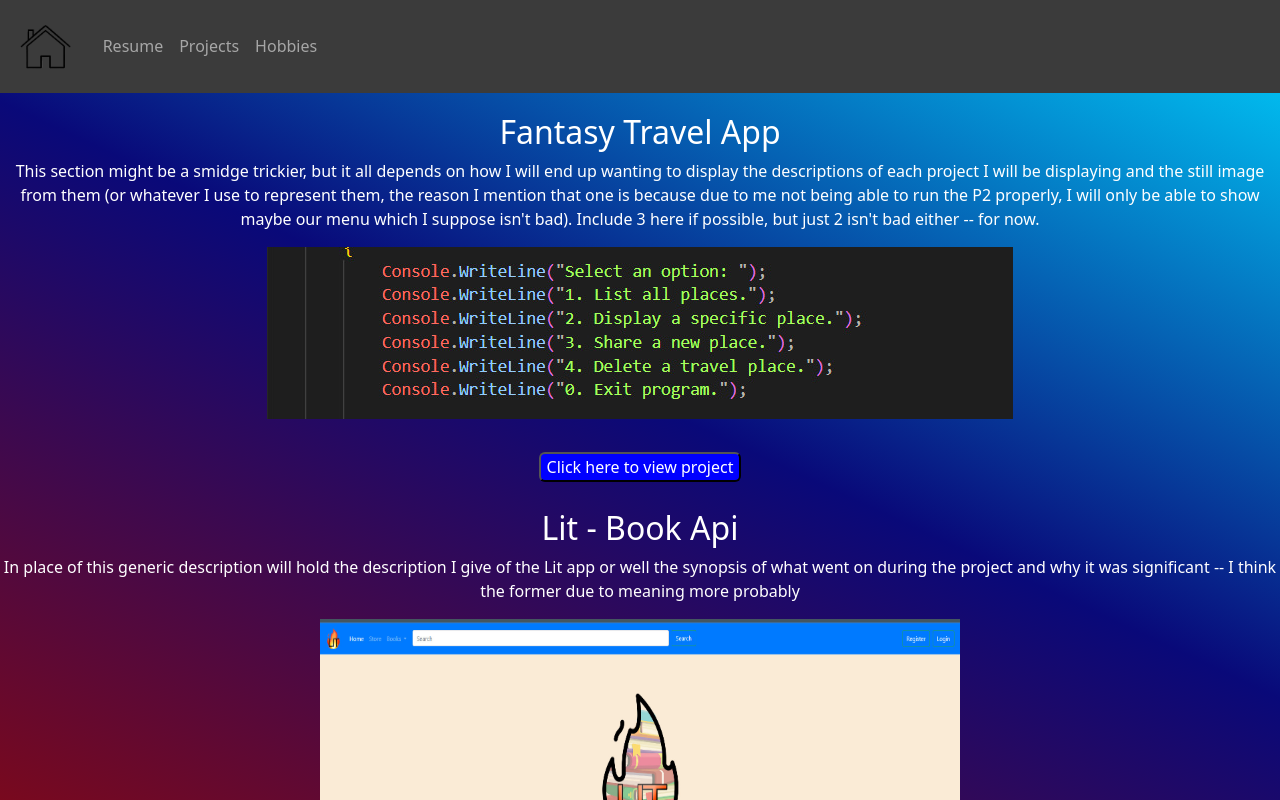
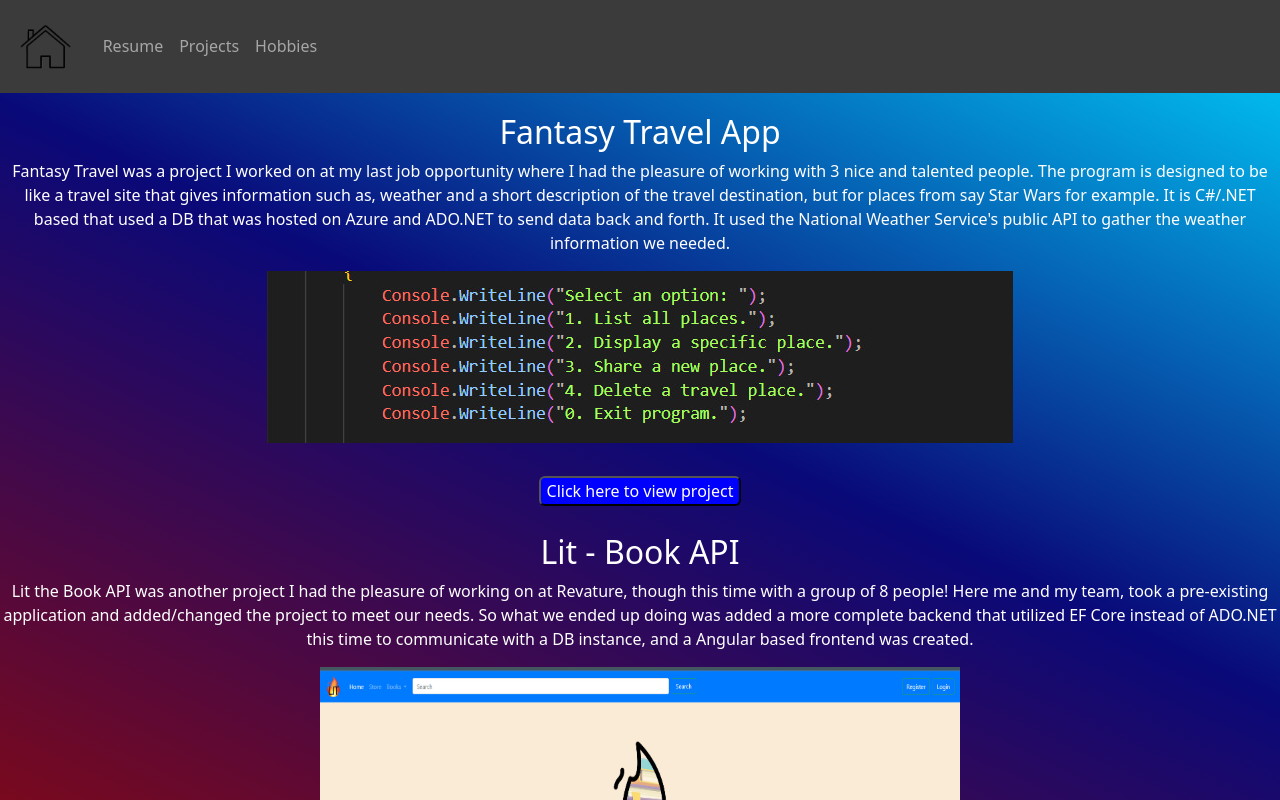
Before and after one commit to ssams01/MyWebsite, an Angular app in the folder StephenSams/: page /projects in a window 1280 px wide. Built offline with nearby package versions, Linux system fonts and the light colour scheme.

Commit message:
formatted hobbies page and add project descriptions to project page

```diff
--- a/StephenSams/src/app/hobbies/hobbies.component.css
+++ b/StephenSams/src/app/hobbies/hobbies.component.css
@@ -1,7 +1,3 @@
-div {
-    text-align: center;
-}
-
 .scrollbar {
     max-height: 100vh;
     overflow-y: auto;
@@ -11,9 +7,23 @@
     display: block;
     /* border: 2px solid white; */
     padding: 10px;
-    margin: 15px; /* Add margin for spacing between containers */
+    margin: 15px;
+    text-align: center;
+}
 
+.centered-text {
+    display: inline-block;
+    max-width: 57%;
+    word-wrap: break-word;
+    text-align: center;
 }
+
+.div-border img {
+    display: block;
+    margin: 0 auto;
+}
+
+
 /*
 .div-border > h2 {
     text-decoration: underline;
--- a/StephenSams/src/app/hobbies/hobbies.component.html
+++ b/StephenSams/src/app/hobbies/hobbies.component.html
@@ -1,26 +1,31 @@
 <div class="scrollbar">
-    <header style="margin-bottom: 50pt;">
+    <header style="margin-bottom: 32pt;">
         <app-navbar></app-navbar>
      </header>
     <div class="div-border">
+        <div class="centered-text">
             <h2>Vinyl Records</h2>
             <p>Listining to music is probably the hobby I most enjoy.  I was raised on older music and have continued to expand my listening
                in that realm of music, as well as, a little bit of more modern music thrown in.  My favorite bands to listen to are:
                Genesis, ABC, Howard Jones, Lakeside, Earth,Wind, and Fire, Kool & the Gang amongst, many others. In the my love of older
                music, I collect vinyl records and have about 68-70 right now.
             </p>
+        </div>
         <img src="../../assets/vinyl.jpg" alt="vinyl-record" style="height: 200pt; width: 200pt;">
     </div>
     <div class="div-border">
+        <div class="centered-text">
             <h2>Cooking & Baking</h2>
             <p>Another, slightly more occassional hobby these days, I enjoy is cooking and baking.  Growing up, I'd bake and cook-bake
                with my mother and grandmother and that passion has stuck with me.  I can cook a decent amount of different types of food,
                but my favorite to cook is Asian inspired food, with Latin & Mexican dishes being a close second.  Baking being very similar,
                though the family does enjoy when I make blueberry pie.
             </p>
+        </div>
         <img src="../../assets/cookingandbaking.jpg" alt="cook-bake" style="height: 200pt; width: 200pt;">
     </div>
     <div class="div-border">
+        <div class="centered-text"> <!-- New div for centering -->
             <h2>Basketball</h2>
             <p>Whenever I need to get some exercise in, basketball is my usual go to.  I typically just practice shooting the basketball,
                but I do enjoy a pickup game with friends or whoever is at the courts.  I got into basketball in 2011 when, I watched
@@ -28,6 +33,7 @@
                Bulls.  My favorite players include, Derrick Rose, Kobe Bryant, of course MJ, David Robinson, etc with my favoirte of all time
                being Vince Carter.
             </p>
+        </div>
         <img src="../../assets/Bulls.png" alt="basketball-pic" style="height: 200pt; width: 200pt;">
     </div>
 </div>
--- a/StephenSams/src/app/projects/projects.component.html
+++ b/StephenSams/src/app/projects/projects.component.html
@@ -4,10 +4,11 @@
     </header>
         <div>
             <h2>Fantasy Travel App</h2>
-            <p>This section might be a smidge trickier, but it all depends on how I will end up wanting to display the descriptions
-                of each project I will be displaying and the still image from them (or whatever I use to represent them, the reason
-                I mention that one is because due to me not being able to run the P2 properly, I will only be able to show maybe our menu
-                which I suppose isn't bad).  Include 3 here if possible, but just 2 isn't bad either -- for now.
+            <p> Fantasy Travel was a project I worked on at my last job opportunity where I had the pleasure of working with
+                3 nice and talented people.  The program is designed to be like a travel site that gives information such as,
+                weather and a short description of the travel destination, but for places from say Star Wars for example. It is
+                C#/.NET based that used a DB that was hosted on Azure and ADO.NET to send data back and forth. It used the National
+                Weather Service's public API to gather the weather information we needed.
             </p>
             <img src="../../assets/P2.jpg" alt="FantasyTravel-app" style="height: auto; width: auto;">
         </div>
@@ -16,9 +17,11 @@
         </a>
 
         <div id="Lit">
-            <h2>Lit - Book Api</h2>
-            <p>In place of this generic description will hold the description I give of the Lit app or well the synopsis of what went
-                on during the project and why it was significant -- I think the former due to meaning more probably
+            <h2>Lit - Book API</h2>
+            <p>Lit the Book API was another project I had the pleasure of working on at Revature, though this time with a group of 8
+                people!  Here me and my team, took a pre-existing application and added/changed the project to meet our needs. So what
+                we ended up doing was added a more complete backend that utilized EF Core instead of ADO.NET this time to communicate with
+                a DB instance, and a Angular based frontend was created.
             </p>
             <img src="../../assets/P3.jpg" alt="FantasyTravel-app" style="max-width: 50%; height: 300pt; width: auto; margin: 0 auto;">
         </div>
```
Lines whose indentation alone changed are shown as unchanged.
